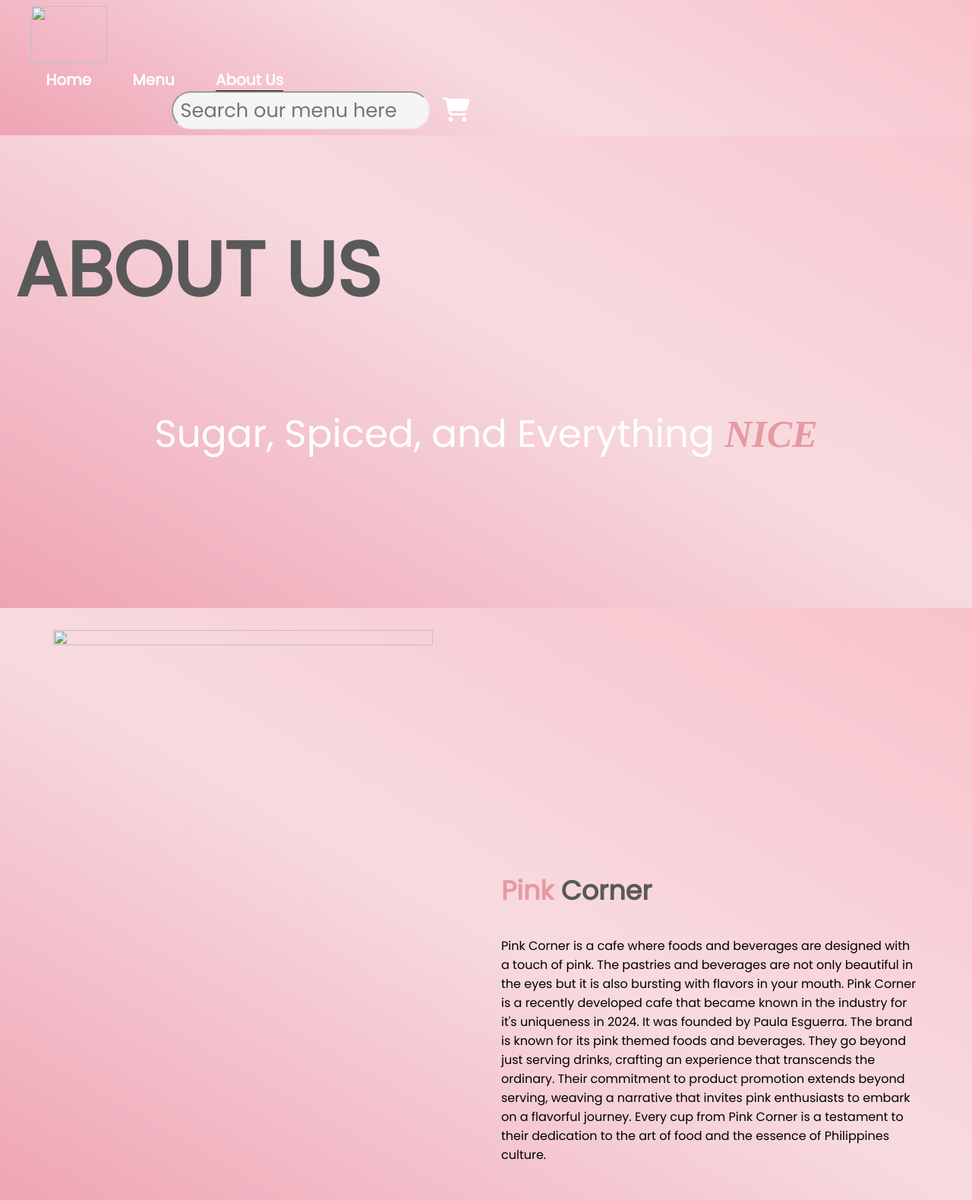
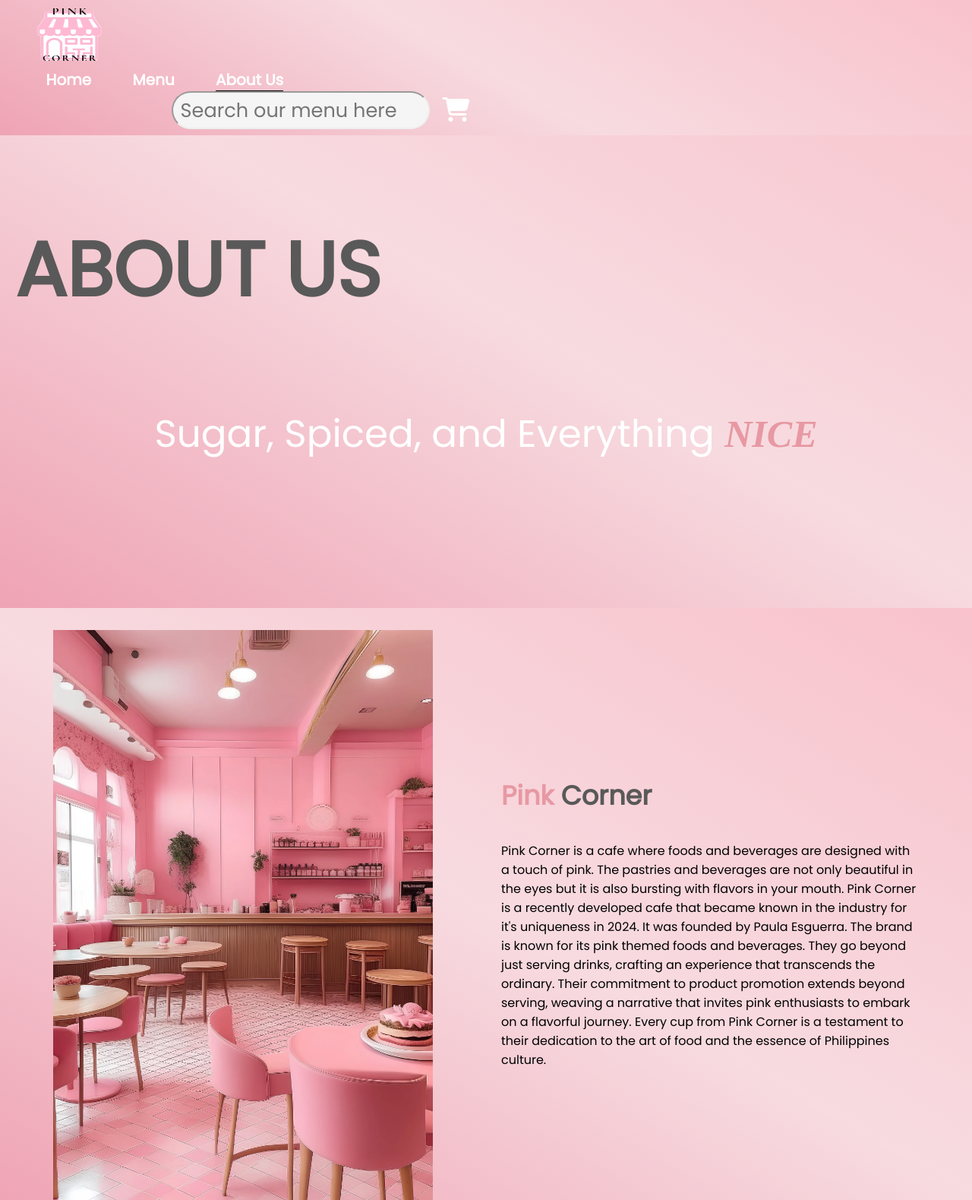
Before and after one commit to siopauuuuu/Final-Website, a plain HTML site: page About us.html in a window 1280 px wide. Shown: the top 1579 px of the page at 76% size. Drawn offline with Linux system fonts and the light colour scheme.

Commit message:
Update About us.html

```diff
--- a/About us.html
+++ b/About us.html
@@ -17,7 +17,7 @@
       <header class="header">
       <!-- logo -->
       <a href="Home.html" class="logo">
-      <img src="/storage/emulated/0/Pictures/Untitled71_20250113195240.png"width="100" height="100">
+      <img src="Untitled71_20250113195240.png"width="100" height="100">
       </a>
 
       <!-- nav bar start-->
@@ -77,7 +77,7 @@
      <div class="container">
      <section class="about">
      <div class="about-image">
-     <img src="/storage/emulated/0/Download/aHR0cHM6Ly9iLnN0YWJsZWNvZy5jb20vODIxMjRmY2UtNzI2Ny00YjYwLTgxYzctNTcyZjdlOGI0ZWUyLmpwZWc.webp" width="500" height="1000">
+     <img src="aHR0cHM6Ly9iLnN0YWJsZWNvZy5jb20vODIxMjRmY2UtNzI2Ny00YjYwLTgxYzctNTcyZjdlOGI0ZWUyLmpwZWc.webp" width="500" height="1000">
      </div>
      <div class="about-content">
      <h2 style=" color:#E799A3">Pink <span style="color:#595959">Corner</span></h2>
@@ -100,7 +100,7 @@
        <div class="team-cards">
          <div class="card">
          <div class="card-img">
-            <img src="/storage/emulated/0/Pictures/Telegram/dp.jpg"width="200" height="300" >
+            <img src="Telegram/dp.jpg"width="200" height="300" >
        </div>
 
       <a href="/storage/emulated/0/Esguerra .html">
```
